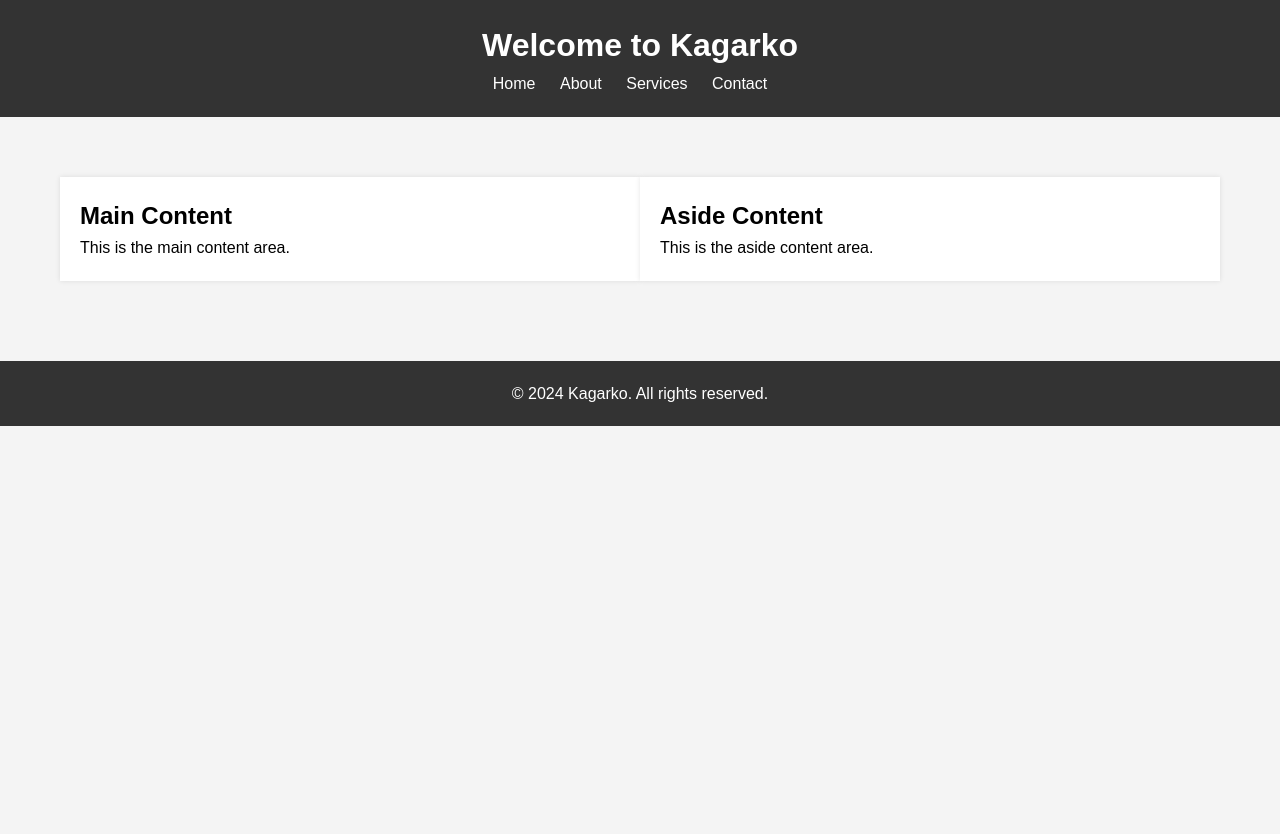
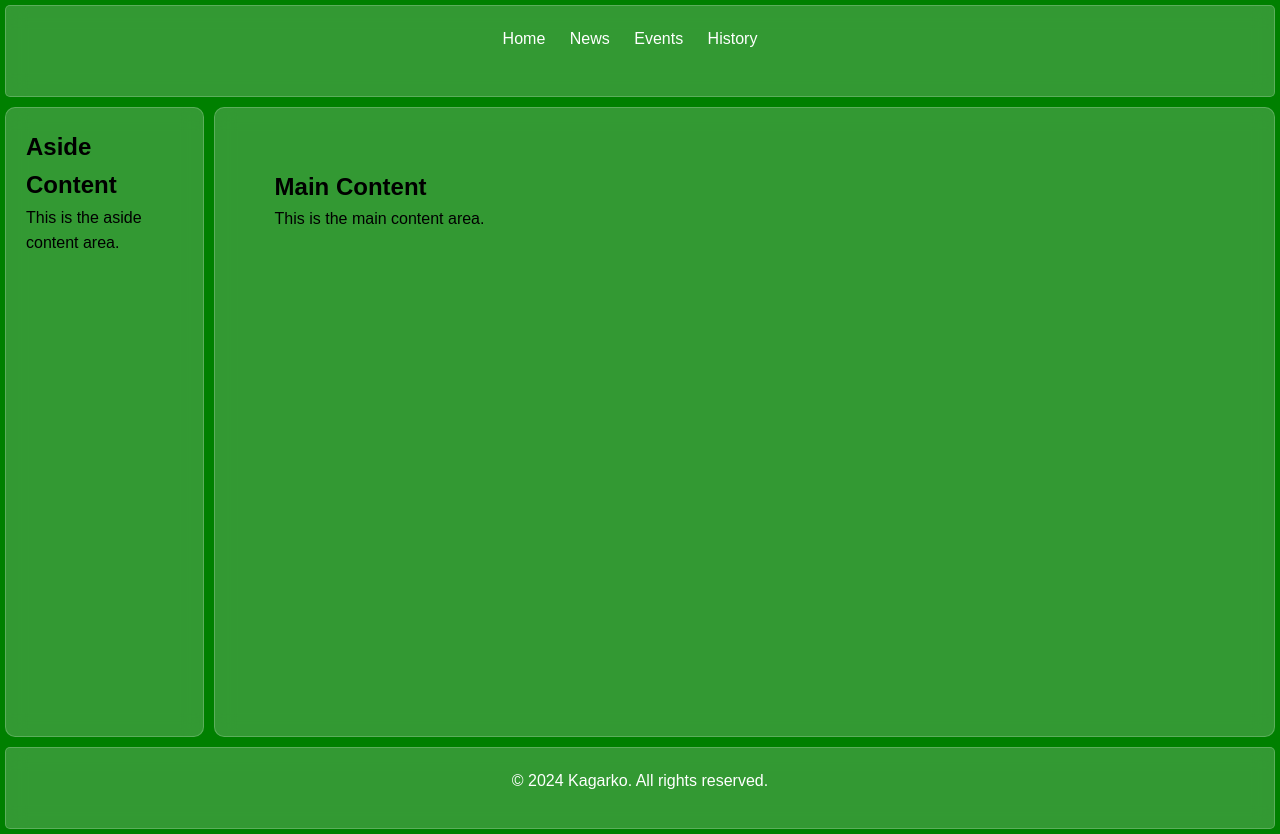
Before and after one commit to abubakarjr/Kagarko, a plain HTML site: page index.html in a window 1280 px wide. Before the commit the page ends 800 px from the top, so only its background shows below. Drawn offline with Linux system fonts and the light colour scheme.

Commit message:
Version 1

```diff
--- a/index.html
+++ b/index.html
@@ -4,32 +4,39 @@
     <meta charset="UTF-8" />
     <meta name="viewport" content="width=device-width, initial-scale=1.0" />
     <title>Kagarko</title>
+    <link
+      rel="shortcut icon"
+      href="/resources/images/kgk-logo.jpg"
+      type="image/x-icon"
+    />
     <link rel="stylesheet" href="style.css" />
   </head>
   <body>
     <header>
-      <h1>Welcome to Kagarko</h1>
+      <!-- <h1>Welcome to Kagarko</h1> -->
       <nav>
         <ul>
           <li><a href="#">Home</a></li>
-          <li><a href="#">About</a></li>
-          <li><a href="#">Services</a></li>
-          <li><a href="#">Contact</a></li>
+          <li><a href="#">News</a></li>
+          <li><a href="#">Events</a></li>
+          <li><a href="#">History</a></li>
         </ul>
       </nav>
     </header>
 
-    <main>
-      <section>
-        <h2>Main Content</h2>
-        <p>This is the main content area.</p>
-      </section>
-
+    <div class="container">
       <aside>
         <h2>Aside Content</h2>
         <p>This is the aside content area.</p>
       </aside>
-    </main>
+
+      <main>
+        <section>
+          <h2>Main Content</h2>
+          <p>This is the main content area.</p>
+        </section>
+      </main>
+    </div>
 
     <footer>
       <p>&copy; 2024 Kagarko. All rights reserved.</p>
--- a/style.css
+++ b/style.css
@@ -8,14 +8,19 @@ body, h1, h2, h3, p, ul, li {
   body {
     font-family: Arial, sans-serif;
     line-height: 1.6;
-    background-color: #f4f4f4;
+    background-color: green;
   }
 
   header {
-    background-color: #333;
+    background-color: rgba(255, 255, 255, 0.2);
+    height: 50px;
     color: #fff;
     padding: 20px;
+    margin: 5px;
+    backdrop-filter: blur(10px);
     text-align: center;
+    border-radius: 5px;
+    border: 1px solid rgba(255, 255, 255, 0.2);
   }
 
   nav ul {
@@ -32,26 +37,42 @@ body, h1, h2, h3, p, ul, li {
     text-decoration: none;
   }
 
-  main {
+  .container {
     display: flex;
-    flex-wrap: wrap;
-    justify-content: space-between;
-    padding: 20px;
+    height: 80vh;
+    border-radius: 5px;
   }
 
-  section, aside {
+  main {
+    flex: 6;
+    background-color: rgba(255, 255, 255, 0.2); /* Adjust opacity to control glass effect */
+    padding: 20px;
+    margin: 5px;
+    backdrop-filter: blur(10px); /* Apply blur effect */
+    border-radius: 10px;
+    border: 1px solid rgba(255, 255, 255, 0.2); /* Add border for better visibility */
+  }
+
+  aside {
     flex: 1;
-    margin-bottom: 20px;
-    background-color: #fff;
+    background-color: rgba(255, 255, 255, 0.2); /* Adjust opacity to control glass effect */
     padding: 20px;
-    box-shadow: 0 0 5px rgba(0, 0, 0, 0.1);
+    margin: 5px;
+    backdrop-filter: blur(10px); /* Apply blur effect */
+    border-radius: 10px;
+    border: 1px solid rgba(255, 255, 255, 0.2); /* Add border for better visibility */
   }
 
   footer {
-    background-color: #333;
+    background-color: rgba(255, 255, 255, 0.2);
+    backdrop-filter: blur(10px);
+    border: 1px solid rgba(255, 255, 255, 0.2);
+    margin: 5px;
+    height: 40px;
     color: #fff;
     text-align: center;
     padding: 20px;
+    border-radius: 5px;
   }
 
   /* Responsive styles */
@@ -71,8 +92,12 @@ body, h1, h2, h3, p, ul, li {
       padding: 40px;
     }
 
-    section, aside {
-      width: 45%;
+    section {
+      width: 60%;
+    }
+
+    aside {
+      width: 35%;
     }
   }
 
@@ -82,7 +107,11 @@ body, h1, h2, h3, p, ul, li {
       padding: 60px;
     }
 
-    section, aside {
-      width: 30%;
+    section {
+      width: 70%;
+    }
+
+    aside {
+      width: 25%;
     }
   }
```
Also changed, not shown: resources/images/F7X764cW0AEn6D5.jpeg (added), resources/images/kagarko-lga.jpg (added), resources/images/kgk-logo.jpg (added).
